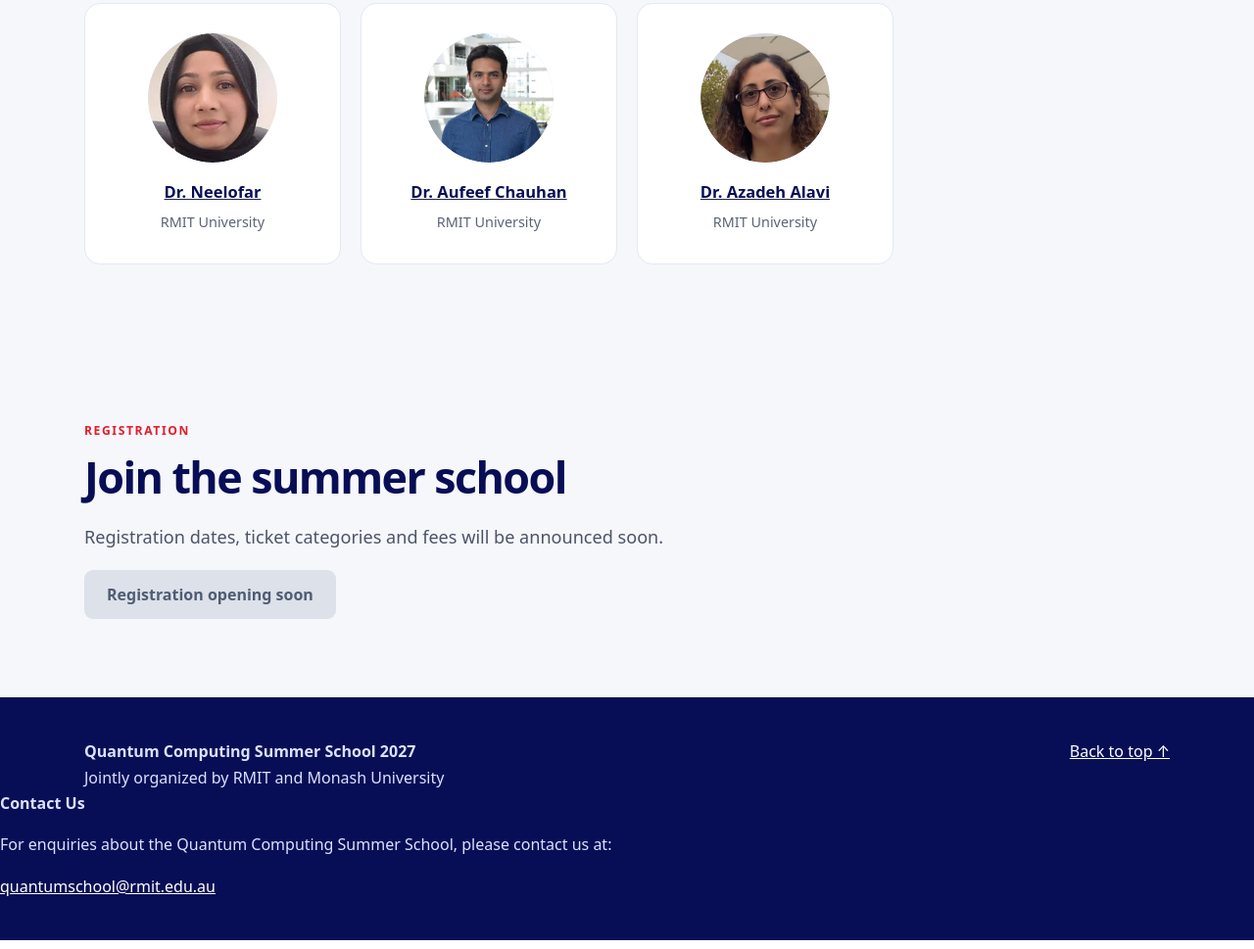
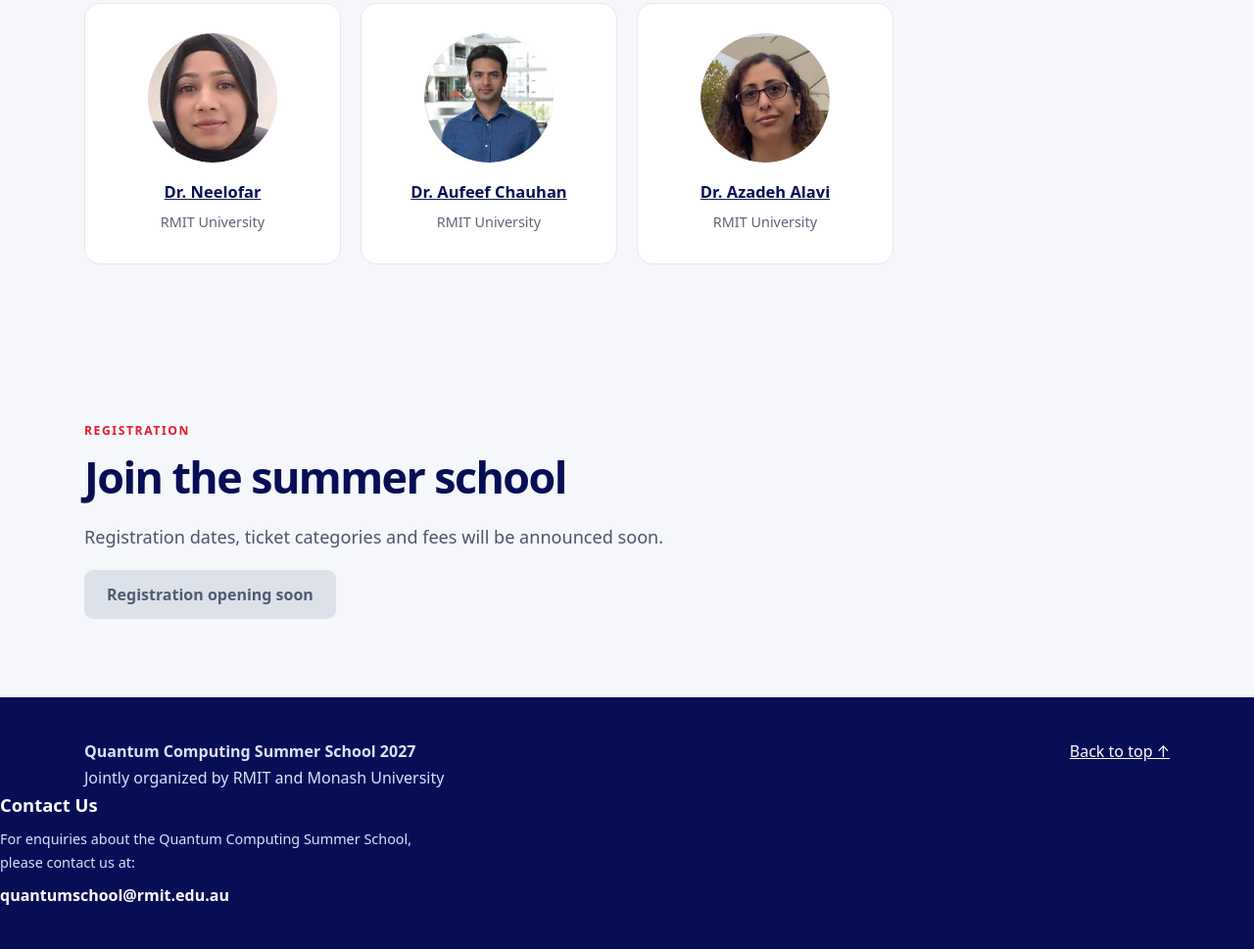
Before and after one commit to ozquantumschool/quantumschool-2027, a plain HTML site: page index.html in a window 1280 px wide. Shown: the part 5031-6000 px from the top of the page at 98% size. Drawn offline with Linux system fonts and the light colour scheme.

Commit message:
Add footer contact styles
Added styles for footer contact information.

```diff
--- a/style.css
+++ b/style.css
@@ -558,3 +558,31 @@
         }
 
     }
+
+/* =========================================
+   Footer Contact Information
+   ========================================= */
+
+.footer-contact {
+    max-width: 450px;
+}
+
+.footer-contact strong {
+    font-size: 1.15rem;
+    color: white;
+}
+
+.footer-contact p {
+    font-size: .9rem;
+    margin: 8px 0;
+}
+
+.footer-contact a {
+    color: white;
+    font-weight: 600;
+    text-decoration: none;
+}
+
+.footer-contact a:hover {
+    text-decoration: underline;
+}
```
